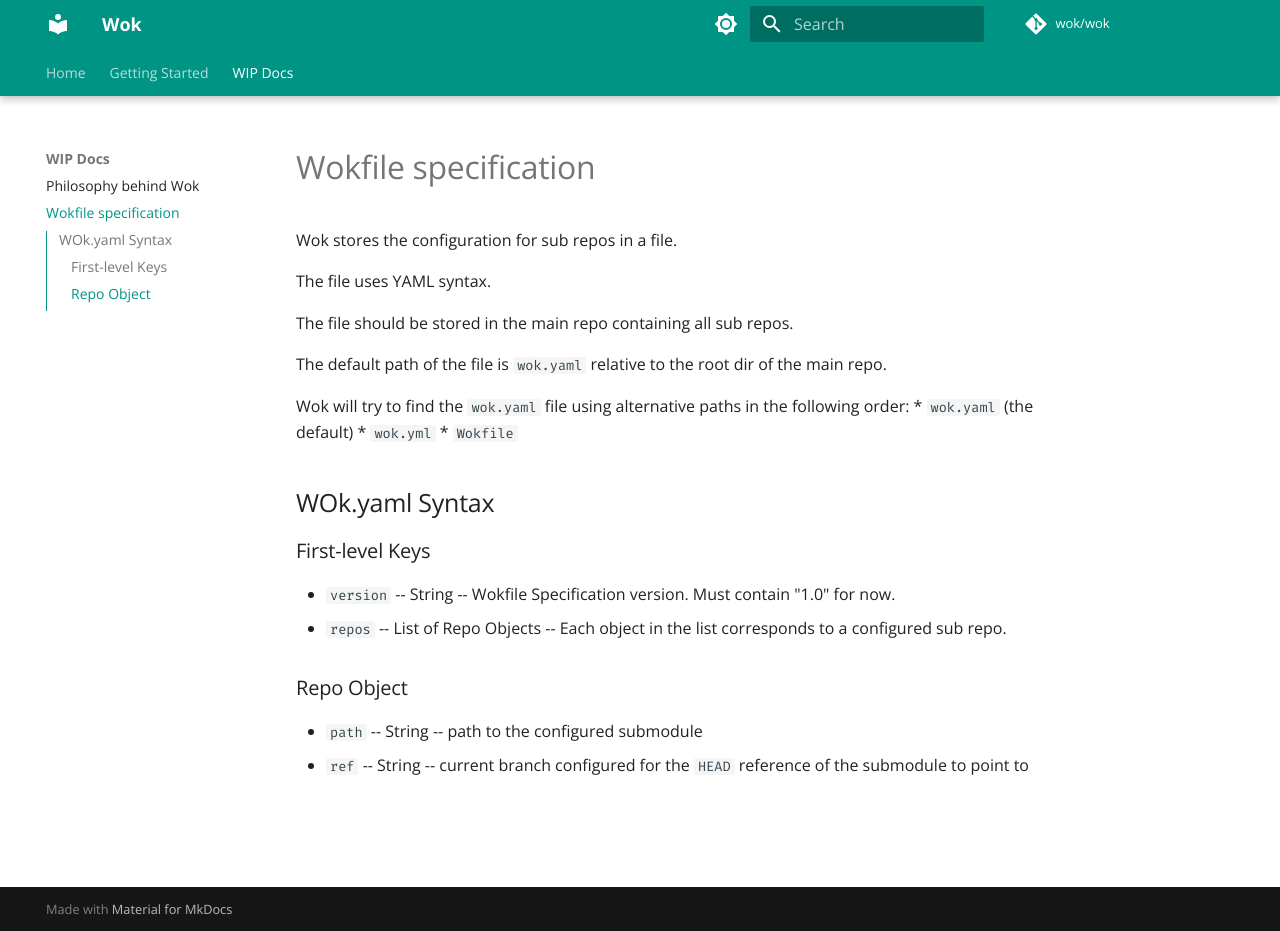
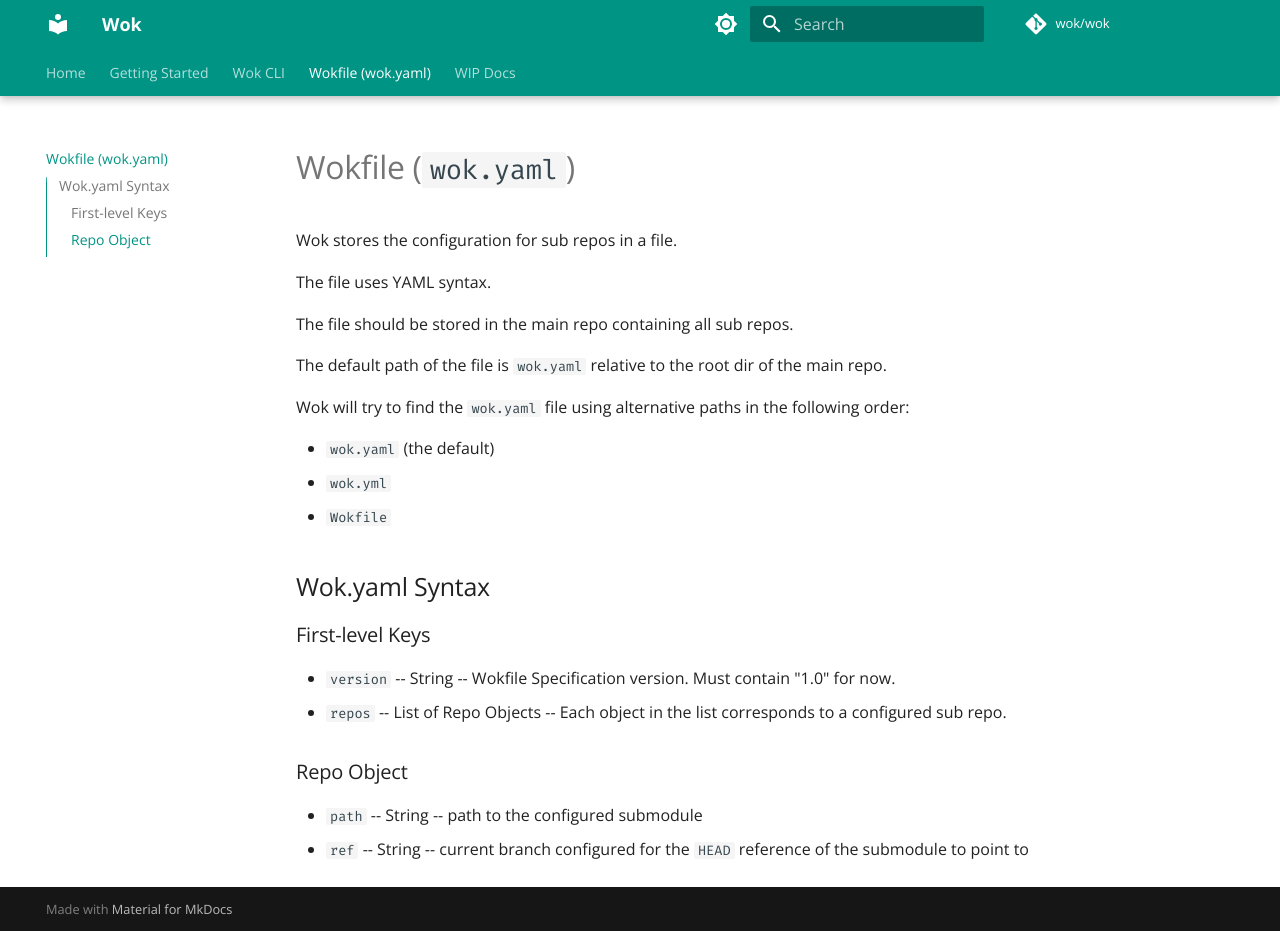
Before and after one commit to wokdev/wok, an MkDocs documentation site: the page built from docs/wokfile.md, in a window 1280 px wide and 931 px high. Built offline with MkDocs 1.6.1 and Material for MkDocs 9.7.7, drawn with Linux system fonts in a browser that asks for light colours.

Commit message:
📝 Update docs

```diff
--- a/docs/wip/wokfile.md
+++ b/docs/wokfile.md
@@ -1,3 +1,5 @@
+# Wokfile (`wok.yaml`)
+
 Wok stores the configuration for sub repos in a file.
 
 The file uses YAML syntax.
@@ -7,17 +9,21 @@
 The default path of the file is `wok.yaml` relative to the root dir of the main repo.
 
 Wok will try to find the `wok.yaml` file using alternative paths in the following order:
-* `wok.yaml` (the default)
-* `wok.yml`
-* `Wokfile`
 
-## WOk.yaml Syntax
+- `wok.yaml` (the default)
+- `wok.yml`
+- `Wokfile`
+
+
+## Wok.yaml Syntax
+
 
 ### First-level Keys
 
 - `version` -- String -- Wokfile Specification version. Must contain "1.0" for now.
 - `repos` -- List of Repo Objects -- Each object in the list corresponds to a configured sub repo.
 
+
 ### Repo Object
 
 - `path` -- String -- path to the configured submodule
--- a/mkdocs.yml
+++ b/mkdocs.yml
@@ -2,6 +2,7 @@
 repo_url: https://codeberg.org/wok/wok
 repo_name: wok/wok
 markdown_extensions:
+  - admonition
   - attr_list
   - pymdownx.tasklist:
       custom_checkbox: true
@@ -45,6 +46,7 @@
       - MIT License: https://codeberg.org/wok/wok/src/branch/main/LICENSE
       - Code of Conduct: https://codeberg.org/wok/wok/src/branch/main/CODE_OF_CONDUCT.md
   - Getting Started: getting-started.md
+  - Wok CLI: cli.md
+  - Wokfile (wok.yaml): wokfile.md
   - WIP Docs:
       - Philosophy behind Wok: wip/philosophy.md
-      - Wokfile specification: wip/wokfile.md
```
Also changed, not shown: docs/cli.md (added, +93 -0 lines).
